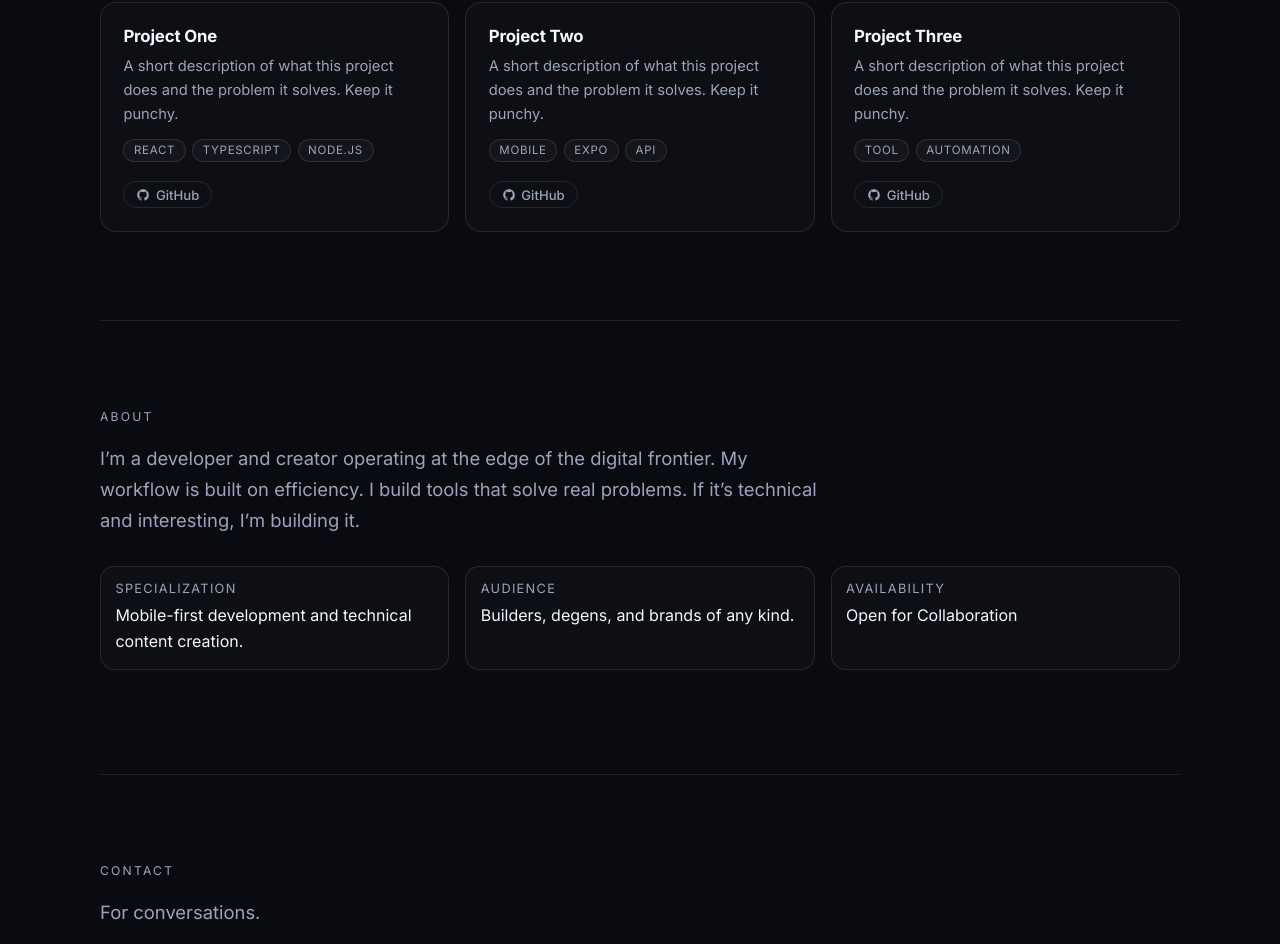
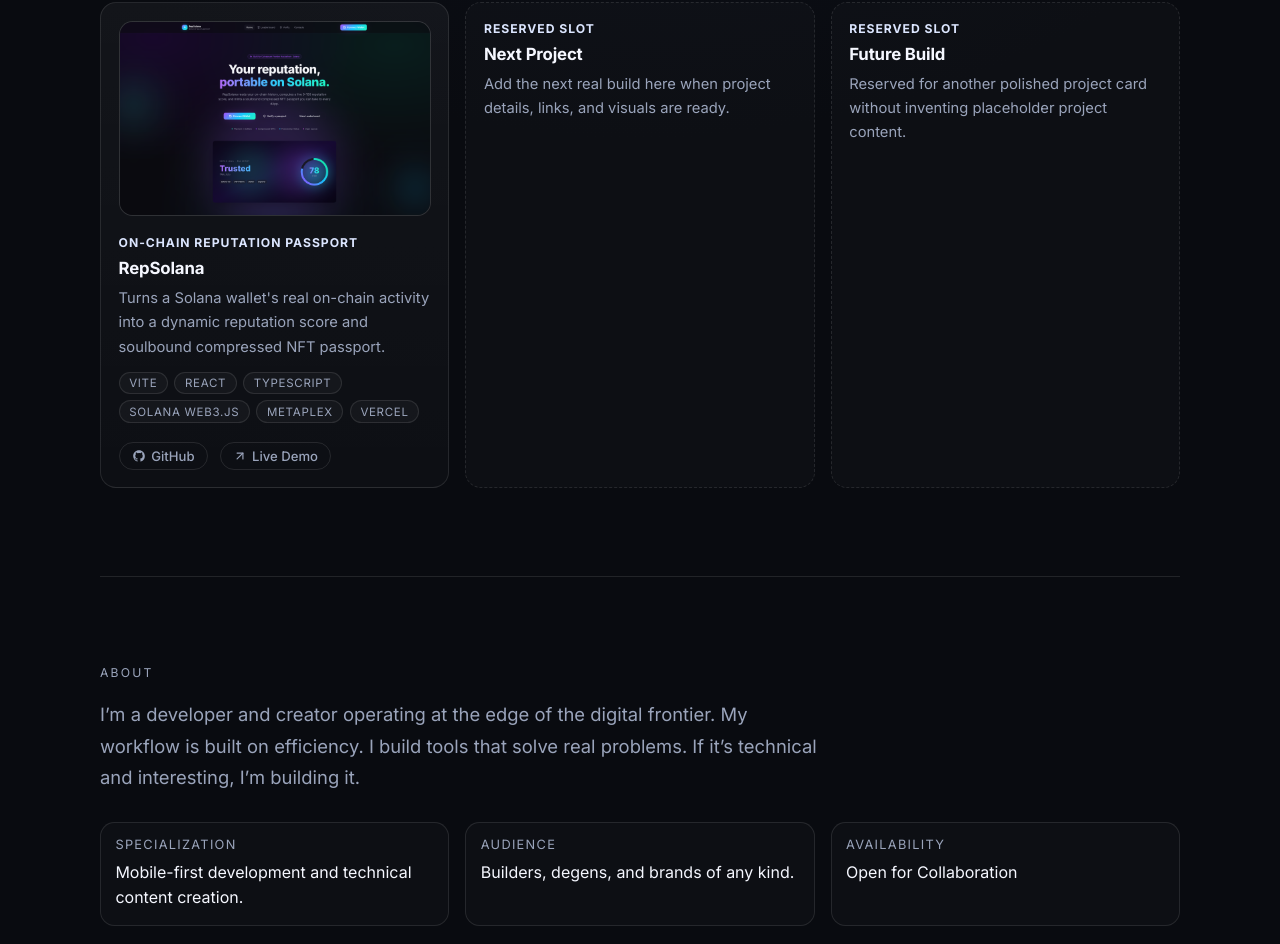
Before and after one commit to iamsuperfly/superfly-portfolio, a Next.js app: page / in a window 1280 px wide. Shown: the part 794-1738 px from the top of the page. Built offline with nearby package versions, Linux system fonts and the light colour scheme.

Commit message:
Polish portfolio content and metadata

```diff
--- a/app/globals.css
+++ b/app/globals.css
@@ -82,6 +82,15 @@ a {
   color: var(--text);
 }
 
+.navbar-brand:focus-visible,
+.navbar-link:focus-visible,
+.navbar-mobile-link:focus-visible,
+.button:focus-visible,
+.project-link:focus-visible {
+  outline: 2px solid rgba(220, 230, 255, 0.8);
+  outline-offset: 3px;
+}
+
 .navbar-hamburger {
   display: none;
   align-items: center;
@@ -163,12 +172,18 @@ a {
   margin-bottom: 1.4rem;
 }
 
-.brand-image {
+.brand-image-wrap {
+  position: relative;
   width: 3.2rem;
   height: 3.2rem;
   border-radius: 0.9rem;
+  border: 1px solid var(--line);
+  overflow: hidden;
+  flex-shrink: 0;
+}
+
+.brand-image {
   object-fit: cover;
-  border: 1px solid var(--line);
 }
 
 .brand-avatar {
@@ -283,24 +298,6 @@ a {
   line-height: 1.6;
 }
 
-.empty-state {
-  border: 1px dashed var(--line);
-  border-radius: 1rem;
-  padding: 1.3rem;
-  background: rgba(255, 255, 255, 0.015);
-}
-
-.empty-state-message {
-  margin: 0;
-  font-size: clamp(1.1rem, 3.5vw, 1.35rem);
-  font-weight: 600;
-  line-height: 1.5;
-}
-
-.empty-state-subtext {
-  margin: 0.55rem 0 0;
-}
-
 .contact-copy {
   margin: 0;
 }
@@ -377,12 +374,35 @@ a {
 .project-card {
   border: 1px solid var(--line);
   border-radius: 1rem;
-  padding: 1.4rem;
+  padding: 1.1rem;
   background: rgba(255, 255, 255, 0.02);
   display: flex;
   flex-direction: column;
   gap: 1.2rem;
   transition: border-color 180ms ease, background 180ms ease;
+}
+
+.project-card-featured {
+  background: linear-gradient(180deg, rgba(255, 255, 255, 0.045), rgba(255, 255, 255, 0.018));
+}
+
+.project-card-upcoming {
+  border-style: dashed;
+  justify-content: center;
+  min-height: 18rem;
+}
+
+.project-preview {
+  position: relative;
+  aspect-ratio: 16 / 10;
+  border: 1px solid var(--line);
+  border-radius: 0.85rem;
+  overflow: hidden;
+  background: rgba(255, 255, 255, 0.035);
+}
+
+.project-image {
+  object-fit: cover;
 }
 
 .project-card:hover {
@@ -395,6 +415,15 @@ a {
   flex-direction: column;
   gap: 0.5rem;
   flex: 1;
+}
+
+.project-label {
+  margin: 0;
+  color: var(--accent);
+  font-size: 0.76rem;
+  font-weight: 700;
+  letter-spacing: 0.08em;
+  text-transform: uppercase;
 }
 
 .project-title {
@@ -476,3 +505,24 @@ a {
     grid-template-columns: repeat(3, minmax(0, 1fr));
   }
 }
+
+@media (prefers-reduced-motion: reduce) {
+  html {
+    scroll-behavior: auto;
+  }
+
+  *,
+  *::before,
+  *::after {
+    transition-duration: 0.01ms !important;
+    animation-duration: 0.01ms !important;
+    animation-iteration-count: 1 !important;
+  }
+
+  .button:hover,
+  .channel-link:hover,
+  .project-link:hover,
+  .reveal {
+    transform: none;
+  }
+}
--- a/app/layout.js
+++ b/app/layout.js
@@ -1,8 +1,40 @@
 import './globals.css';
 
+const siteUrl = 'https://iamsuperflly.vercel.app/';
+const title = 'Superfly — Builder Portfolio';
+const description =
+  'Superfly is an independent builder creating useful digital products, websites, and tools. Explore builds and collaborate.';
+
 export const metadata = {
-  title: 'Superfly — One build at a time.',
-  description: 'Superfly portfolio: technical builds, mobile-first development, and creator-led documentation.',
+  metadataBase: new URL(siteUrl),
+  alternates: {
+    canonical: '/',
+  },
+  title,
+  description,
+  openGraph: {
+    title,
+    description,
+    url: siteUrl,
+    siteName: 'Superfly Portfolio',
+    images: [
+      {
+        url: '/images/branding/IMG_20251226_201906_741.jpg',
+        width: 1200,
+        height: 630,
+        alt: 'Superfly portfolio preview',
+      },
+    ],
+    locale: 'en_US',
+    type: 'website',
+  },
+  twitter: {
+    card: 'summary_large_image',
+    title,
+    description,
+    creator: '@iamsuperflyy',
+    images: ['/images/branding/IMG_20251226_201906_741.jpg'],
+  },
 };
 
 export default function RootLayout({ children }) {
--- a/components/ContactSection.js
+++ b/components/ContactSection.js
@@ -1,9 +1,12 @@
+import Image from 'next/image';
 import SectionWrapper from './SectionWrapper';
+
+const email = 'iamsuperfly02@gmail.com';
 
 const channels = [
   {
     label: 'X',
-    href: 'https://x.com/killsh0tx',
+    href: 'https://x.com/iamsuperflyy',
     icon: '/images/icons/images (1).png',
     alt: 'X icon',
   },
@@ -15,7 +18,7 @@ const channels = [
   },
   {
     label: 'Email',
-    href: 'mailto:sendamailtosuperfly@gmail.com',
+    href: `mailto:${email}`,
     icon: '/images/icons/1000740531-removebg-preview.png',
     alt: 'Email icon',
   },
@@ -24,10 +27,10 @@ const channels = [
 export default function ContactSection() {
   return (
     <SectionWrapper id="contact" title="Contact">
-      <p className="contact-copy">For conversations.</p>
+      <p className="contact-copy">Have an idea, collaboration, or build request? Let’s talk.</p>
 
-      <a className="contact-link" href="mailto:sendamailtosuperfly@gmail.com">
-        sendamailtosuperfly@gmail.com
+      <a className="contact-link" href={`mailto:${email}`}>
+        {email}
       </a>
 
       <div className="contact-channels">
@@ -40,7 +43,7 @@ export default function ContactSection() {
             rel={channel.href.startsWith('http') ? 'noreferrer' : undefined}
             aria-label={channel.label}
           >
-            <img src={channel.icon} alt={channel.alt} className="channel-icon" />
+            <Image src={channel.icon} alt={channel.alt} className="channel-icon" width={19} height={19} />
           </a>
         ))}
       </div>
--- a/components/Navbar.js
+++ b/components/Navbar.js
@@ -50,6 +50,7 @@ export default function Navbar() {
           onClick={() => setOpen((o) => !o)}
           aria-label={open ? 'Close menu' : 'Open menu'}
           aria-expanded={open}
+          aria-controls="mobile-navigation"
         >
           {open ? <CloseIcon /> : <HamburgerIcon />}
         </button>
@@ -57,7 +58,7 @@ export default function Navbar() {
 
       {/* Mobile dropdown */}
       {open && (
-        <nav className="navbar-mobile" aria-label="Mobile site navigation">
+        <nav id="mobile-navigation" className="navbar-mobile" aria-label="Mobile site navigation">
           {navLinks.map((link) => (
             <a
               key={link.label}
--- a/components/ProjectsSection.js
+++ b/components/ProjectsSection.js
@@ -1,34 +1,32 @@
-'use client';
-
+import Image from 'next/image';
 import SectionWrapper from './SectionWrapper';
 
 const projects = [
   {
-    title: 'Project One',
-    description: 'A short description of what this project does and the problem it solves. Keep it punchy.',
-    tags: ['React', 'TypeScript', 'Node.js'],
+    title: 'RepSolana',
+    label: 'On-Chain Reputation Passport',
+    description:
+      "Turns a Solana wallet's real on-chain activity into a dynamic reputation score and soulbound compressed NFT passport.",
+    tags: ['Vite', 'React', 'TypeScript', 'Solana Web3.js', 'Metaplex', 'Vercel'],
+    image: {
+      src: '/images/projects/eaf66f14-4035-4788-bdb1-06803cdcfe89.png',
+      alt: 'RepSolana dashboard preview showing an on-chain reputation passport interface',
+    },
     links: {
-      github: 'https://github.com/iamsuperfly',
-      live: '',
+      github: 'https://github.com/iamsuperfly/rep-solana',
+      live: 'https://rep-solana.vercel.app/',
     },
   },
+];
+
+const upcomingSlots = [
   {
-    title: 'Project Two',
-    description: 'A short description of what this project does and the problem it solves. Keep it punchy.',
-    tags: ['Mobile', 'Expo', 'API'],
-    links: {
-      github: 'https://github.com/iamsuperfly',
-      live: '',
-    },
+    title: 'Next Project',
+    description: 'Add the next real build here when project details, links, and visuals are ready.',
   },
   {
-    title: 'Project Three',
-    description: 'A short description of what this project does and the problem it solves. Keep it punchy.',
-    tags: ['Tool', 'Automation'],
-    links: {
-      github: 'https://github.com/iamsuperfly',
-      live: '',
-    },
+    title: 'Future Build',
+    description: 'Reserved for another polished project card without inventing placeholder project content.',
   },
 ];
 
@@ -50,11 +48,22 @@ export default function ProjectsSection() {
     <SectionWrapper id="projects" title="Projects">
       <div className="projects-grid">
         {projects.map((project) => (
-          <article key={project.title} className="project-card">
+          <article key={project.title} className="project-card project-card-featured">
+            <div className="project-preview" aria-label={`${project.title} visual preview`}>
+              <Image
+                src={project.image.src}
+                alt={project.image.alt}
+                fill
+                sizes="(min-width: 960px) 33vw, (min-width: 680px) 50vw, 92vw"
+                className="project-image"
+                priority
+              />
+            </div>
             <div className="project-card-body">
+              <p className="project-label">{project.label}</p>
               <h3 className="project-title">{project.title}</h3>
               <p className="project-description">{project.description}</p>
-              <div className="project-tags">
+              <div className="project-tags" aria-label={`${project.title} technology stack`}>
                 {project.tags.map((tag) => (
                   <span key={tag} className="project-tag">{tag}</span>
                 ))}
@@ -67,7 +76,7 @@ export default function ProjectsSection() {
                   href={project.links.github}
                   target="_blank"
                   rel="noreferrer"
-                  aria-label={project.title + ' on GitHub'}
+                  aria-label={`${project.title} on GitHub`}
                 >
                   <GitHubIcon />
                   <span>GitHub</span>
@@ -79,12 +88,22 @@ export default function ProjectsSection() {
                   href={project.links.live}
                   target="_blank"
                   rel="noreferrer"
-                  aria-label={project.title + ' live demo'}
+                  aria-label={`${project.title} live demo`}
                 >
                   <ArrowIcon />
-                  <span>Live</span>
+                  <span>Live Demo</span>
                 </a>
               )}
+            </div>
+          </article>
+        ))}
+
+        {upcomingSlots.map((slot) => (
+          <article key={slot.title} className="project-card project-card-upcoming" aria-label={`${slot.title} slot`}>
+            <div className="project-card-body">
+              <p className="project-label">Reserved slot</p>
+              <h3 className="project-title">{slot.title}</h3>
+              <p className="project-description">{slot.description}</p>
             </div>
           </article>
         ))}
--- a/package.json
+++ b/package.json
@@ -6,11 +6,15 @@
     "dev": "next dev",
     "build": "next build",
     "start": "next start",
-    "lint": "next lint"
+    "lint": "eslint ."
   },
   "dependencies": {
     "next": "15.3.8",
     "react": "19.0.0",
     "react-dom": "19.0.0"
+  },
+  "devDependencies": {
+    "eslint": "^9.39.5",
+    "eslint-config-next": "^15.3.8"
   }
 }
```
Also changed, not shown: components/HeroSection.js (+13 -7 lines), eslint.config.mjs (added, +14 -0 lines), 1 other file (tests, documents, lock files or other folders).
